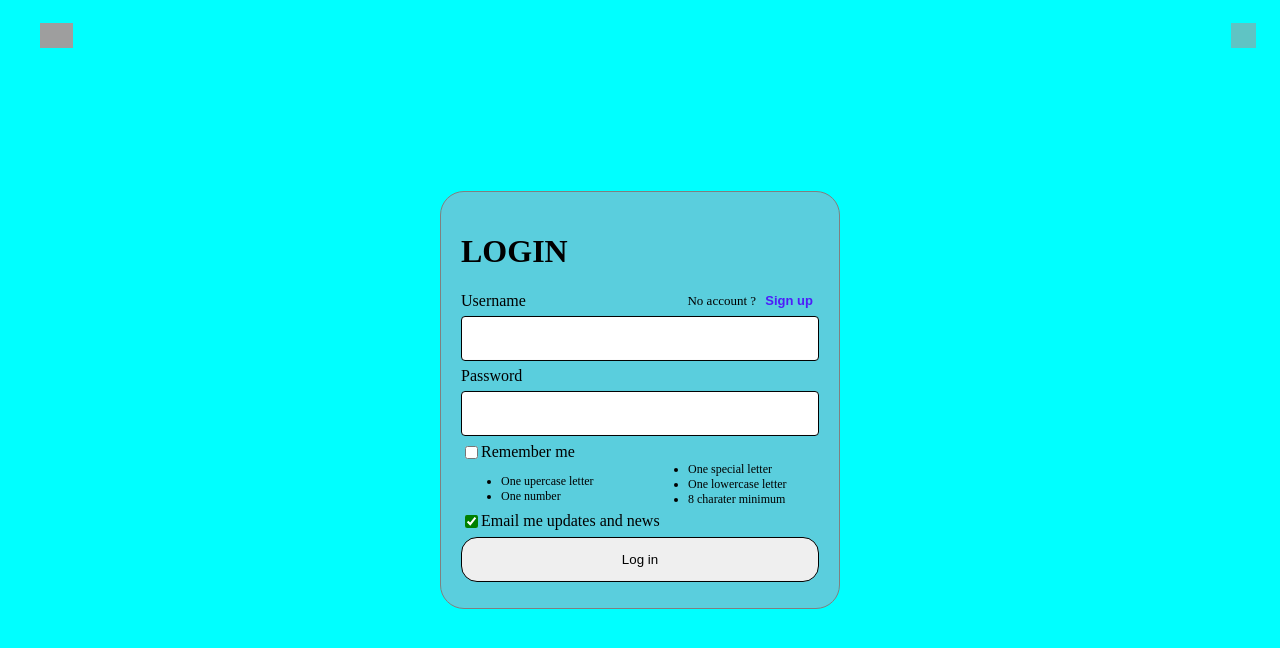
After one commit to khanhtung2410/xay-dung-web-hoc-online, a PHP site: page /html/dang-nhap.html in a window 1280 px wide. The commit adds this page. Shown: the top 648 px of the page. Run offline with PHP 8.4, Linux system fonts and the light colour scheme; grey boxes are pictures that could not be loaded.

Commit message:
Đang nhap + update menu

```diff
--- /dev/null
+++ b/BKTB1/css/dangnhap.css
@@ -0,0 +1,90 @@
+.bar-wrapper{
+    padding-left: 16px;
+    display: flex;
+    justify-content: space-between;
+}
+.hover-text {
+    position: relative;
+}
+.hover-text::before{
+    content: attr(data-hover);
+    visibility: hidden;
+    opacity: 0;
+    text-align: center;
+    border-radius: 5px;
+    padding: 5px 0;
+    transition: opacity 0.5s ease-in-out;
+    background-color: aquamarine;
+
+    position: absolute;
+    z-index: 1;
+    left: 0;
+    top: 110%;
+}
+.hover-text:hover:before {
+    opacity: 1;
+    visibility: visible;
+}
+.login-box-wrapper{
+    border: 1px solid gray;
+    padding: 20px;
+    background-color: rgb(90, 206, 221);
+    border-radius: 1.5rem;
+    /*chỉnh độ rộng bé nhất,mong muốn,lớn nhất*/
+    width: clamp(300px,55%,400px);
+    /*4 dòng cuối là căn về giữa màn hình*/
+    top: 50%;
+    left: 50%;
+    position: absolute;
+    transform: translate(-50%,-50%);
+}
+.checkboxes label{
+    display: inline-block;
+    padding-right: 10px;
+    white-space: nowrap;
+}
+.checkboxes input{
+    vertical-align: middle;
+}
+.checkboxes label span{
+    vertical-align: middle;
+}
+.checkboxes{
+    accent-color: green;
+}
+.username-input-lable{
+    display: flex;
+    justify-content: space-between;
+}
+.username-input span{
+    font-size: 13px;
+}
+.username-input span button{
+    color: rgb(77, 29, 249);
+    background-color: transparent;
+    border: none;
+    cursor: pointer;
+    font-size: 13px;
+    font-weight: 600;
+}
+.input-boxes input[type=text], input[type=password], input[type=button]{
+    width: 100%;
+    margin: 6px 0px;
+    padding: 14px;
+    box-sizing: border-box;
+    border: 1px solid black;
+    border-radius: 4px;
+}
+#confirm{
+    border-radius: 16px;
+    cursor: pointer;
+}
+#confirm:hover{
+    background-color: aquamarine;
+}
+ul{
+    font-size: 12px;
+}
+#pass-validation{
+    column-count: 2;
+}
--- a/BKTB1/css/menu.css
+++ b/BKTB1/css/menu.css
@@ -50,7 +50,7 @@
     display: inline-block;
     flex-direction: row;
     padding: 8px 16px;
-    background: aliceblue;
+    background: transparent;
     overflow: hidden;
     padding-top: 15px;
 }
@@ -63,23 +63,90 @@
     background-color: rgb(44, 21, 0);
     color: white!important;
 }
-#slide-show{
-    margin: 0 auto;
-    overflow: hidden;
-    text-align: center;
+
+.wrapper-web{
+    margin-bottom: 15px;
+    justify-content: center;
 }
-.slide-wrapper{
-    width: 2912px;
-    -webkit-animation: slide 14s ease infinite;
 
+* {box-sizing:border-box}
+
+.slideshow-container {
+  max-width: 1000px;
+  position: relative;
+  margin: auto;
 }
-.slide-content{
-    width: clamp(200px, 75%, 500px);
-    height: 400px;
+
+
+
+.mySlides {
+  display: none;
+  text-align: center;
 }
-@-webkit-keyframes slide {
-    20% {margin-left: 0px;}
-    40% {margin-left: -728px;}
-    60% {margin-left: -728px;}
-    80% {margin-left: -1456px;}
+
+.prev, .next {
+  cursor: pointer;
+  position: absolute;
+  top: 50%;
+  width: auto;
+  margin-top: -22px;
+  padding: 16px;
+  color: white;
+  font-weight: bold;
+  font-size: 18px;
+  transition: 0.6s ease;
+  border-radius: 0 3px 3px 0;
+  user-select: none;
 }
+
+.next {
+  right: 0;
+  border-radius: 3px 0 0 3px;
+}
+
+.prev:hover, .next:hover {
+  background-color: rgba(0,0,0,0.8);
+}
+
+.text {
+  color: #c0bfbf;
+  font-size: 15px;
+  padding: 8px 12px;
+  position: absolute;
+  bottom: 8px;
+  width: 100%;
+  text-align: center;
+}
+
+.numbertext {
+  color: #000000;
+  font-size: 12px;
+  padding: 8px 12px;
+  position: absolute;
+  top: 0;
+}
+
+.dot {
+  cursor: pointer;
+  height: 15px;
+  width: 15px;
+  margin: 0 2px;
+  background-color: #bbb;
+  border-radius: 50%;
+  display: inline-block;
+  transition: background-color 0.6s ease;
+}
+
+.active, .dot:hover {
+  background-color: #717171;
+}
+
+.fade {
+  animation-name: fade;
+  animation-duration: 1.5s;
+}
+
+@keyframes fade {
+  from {opacity: .4}
+  to {opacity: 1}
+}
--- /dev/null
+++ b/BKTB1/html/dang-nhap.html
@@ -0,0 +1,94 @@
+<!DOCTYPE html>
+<html lang="en">
+<head>
+    <meta charset="UTF-8">
+    <meta name="viewport" content="width=device-width, initial-scale=1.0">
+    <title>Web học trực tuyến</title>
+    <link rel="icon" href="/image/icon/dragon-removebg-preview.png">
+    <link rel="stylesheet" href="/BKTB1/css/menu.css">
+    <link rel="stylesheet" href="/BKTB1/css/dangnhap.css">
+</head>
+<body style="background-color:  aqua;">
+    <div class="bar-wrapper">
+        <a class="bar-item button" href="/BKTB1/html/menu.html">
+            <img src="/image/icon/dragon-removebg-preview.png" style="height: 25px;"></a>
+        <a class="bar-item button hover-text" data-hover="Close" href="/BKTB1/html/menu.html">
+            <img src="/image/icon/x-icon.png" style="width: 25px; height: 25px; opacity: 0.6;"></a>
+    </div>
+   <!-- Cần chỉnh cái title tooltip -->
+
+    <div class="login-box-wrapper">
+        <div>
+            <h1 id="status">LOGIN</h1>
+        </div>
+        <div class="login-warpper">
+            <form>
+                <div class="username-input">
+                    <div class="username-input-lable">
+                        <label for="username">Username </label>
+                        <span>
+                            <span id="acc-Q">No account ? </span>
+                            <button type="button" id="change-form" onclick="Signup()">Sign up</button>
+                        </span>
+                    </div>
+                    <div class="input-boxes">
+                        <input type="text" id="username">
+                    </div>
+                </div>
+                <label for="password">Password </label>
+                <div class="input-boxes">
+                    <input type="password" id="password">
+                </div>
+            </form>
+            <!--đổi nhận email sang đăng ký-->
+            <form>
+                <div id="remember" class="checkboxes">
+                    <label><input type="checkbox"><span>Remember me </span></label>
+                </div>
+            </form>
+            <div id="pass-validation" >
+                <ul>
+                    <li class="validation">One upercase letter</li>
+                    <li class="validation">One number</li>
+                    <li class="validation">One special letter</li>
+                    <li class="validation">One lowercase letter</li>
+                    <li class="validation">8 charater minimum</li>
+                </ul>
+            <!-- sửa căn chỉnh 2 columns bằng nhau -->
+            <!--xem lại js để vào trang tự chọn 1 trong 2 option-->
+            <!--căn chỉnh lại cái login/sign up form-->
+            </div>
+            <form>
+                <div id="email" class="checkboxes">
+                    <label><input type="checkbox" checked ><span>Email me updates and news</span></label>
+                </div>
+            </form>
+            <input type="button" id="confirm" value="Log in"><br>
+        </div>
+    </div>
+    <script src="/js/so-luoc.js"></script>
+    <script >
+        function Signup(){
+            form = document.getElementById("change-form").textContent;
+            if (form == "Log in") {
+                document.getElementById("change-form").textContent = "Sign up";
+                document.getElementById("status").innerHTML = "LOGIN";
+                document.getElementById("confirm").value = "Log in"
+                document.getElementById("acc-Q").textContent = "No acount ?"
+                document.getElementById("pass-validation").style.display="none";
+                document.getElementById("email").style.display="none";
+                document.getElementById("remember").style.display="block";
+            }
+            if (form == "Sign up"){
+                document.getElementById("change-form").textContent = "Log in";
+                document.getElementById("status").innerHTML = "SIGN UP";
+                document.getElementById("confirm").value = "Sign up for free";
+                document.getElementById("acc-Q").innerHTML = "Already have acount ?"
+                document.getElementById("pass-validation").style.display="block";
+                document.getElementById("email").style.display="block";
+                document.getElementById("remember").style.display="none";
+            }
+        }
+    </script>
+</body>
+</html>
```
Also changed, not shown: BKTB1/css/lop-thuong.css (+14 -7 lines), BKTB1/html/menu.html (+76 -10 lines).
